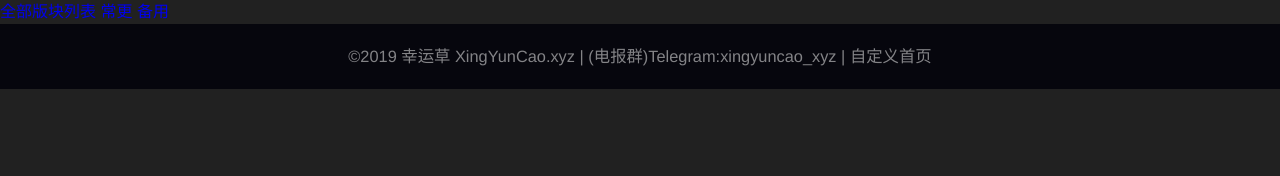
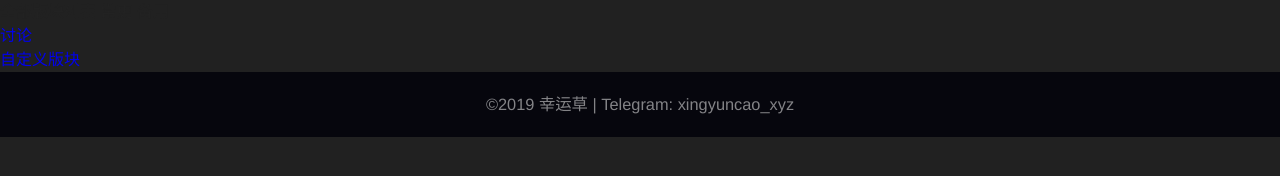
Before and after one commit to xingyuncaoxyz/URL_jump, a plain HTML site: page list.html in a window 1280 px wide. Drawn offline with Linux system fonts and the light colour scheme.

Commit message:
Update list.html

```diff
--- a/list.html
+++ b/list.html
@@ -4,26 +4,20 @@
         <meta charset="utf-8">
         <meta http-equiv="X-UA-Compatible" content="IE=edge,chrome=1">
         <title>幸运草 | 匿名讨论社版</title>
-
-        <meta name="description" content="">
-        <meta name="viewport" content="width=device-width, initial-scale=1">
-        <link rel="apple-touch-icon" href="apple-touch-icon.png">
-
-
         <link rel="stylesheet" href="css/styles.css">
     </head>
     <body>
-
+       全部版块列表 常更 备用
 
         <div id="main" class="main-container">
 
 
-<a href="https://heiban.me/taolun/">全部版块列表 常更 备用</a>
+<a href="https://heiban.me/taolun/">讨论</a>
         </div>
-
+<a href="https://xingyuncao.xyz/startpage/">自定义版块</a>
         <div class="footer-container">
             <footer class="wrapper">
-                <h3>&copy;2019 <a href="https://XingYunCao.xyz" target="_blank">幸运草 </a> XingYunCao.xyz | (电报群)Telegram:<a href="https://t.me/xingyuncao_xyz" target="_blank">xingyuncao_xyz</a> | <a href="https://xingyuncao.xyz/startpage/">自定义首页</a></br></h3>
+                <h3>&copy;2019 <a href="https://XingYunCao.xyz" target="_blank">幸运草 </a> | Telegram: <a href="https://t.me/xingyuncao_xyz" target="_blank">xingyuncao_xyz</a></h3>
             </footer>
         </div>
 
```
